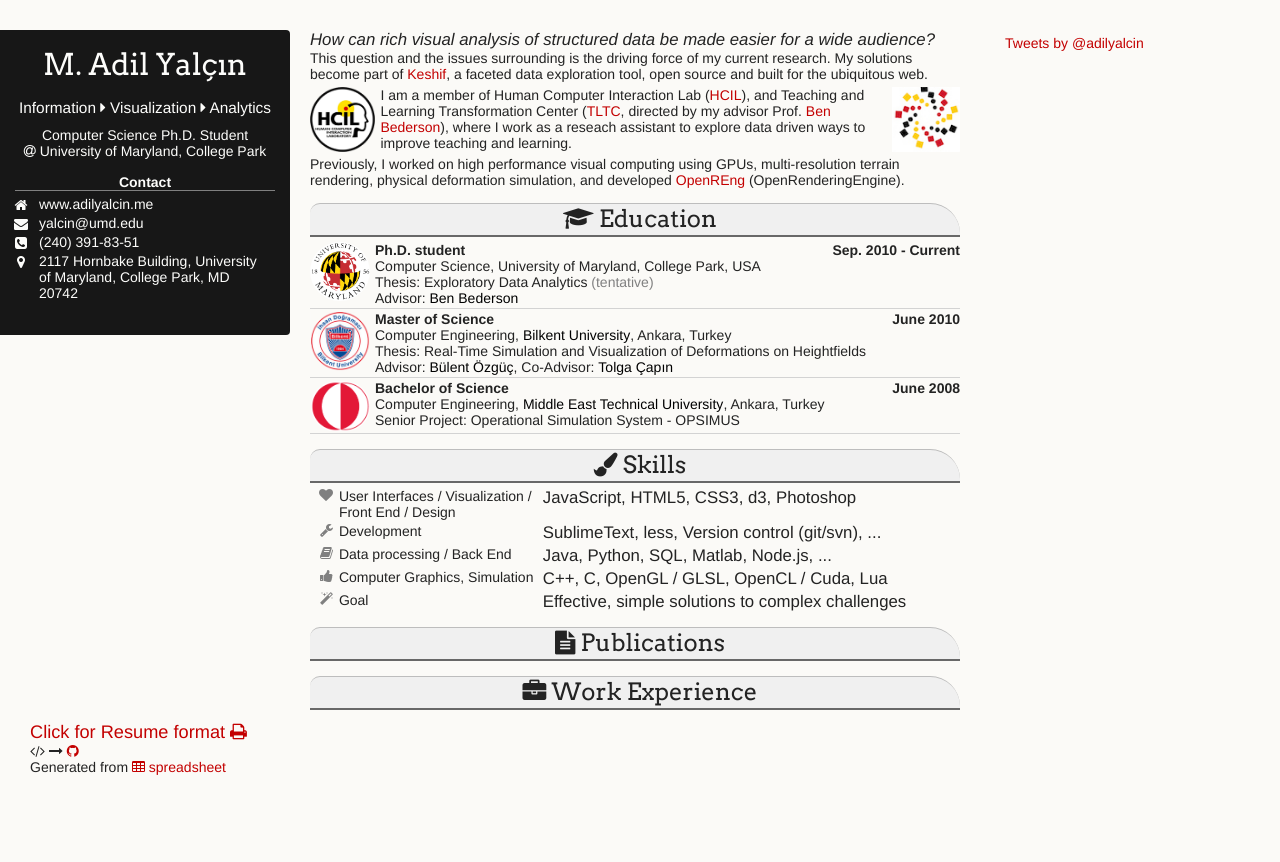
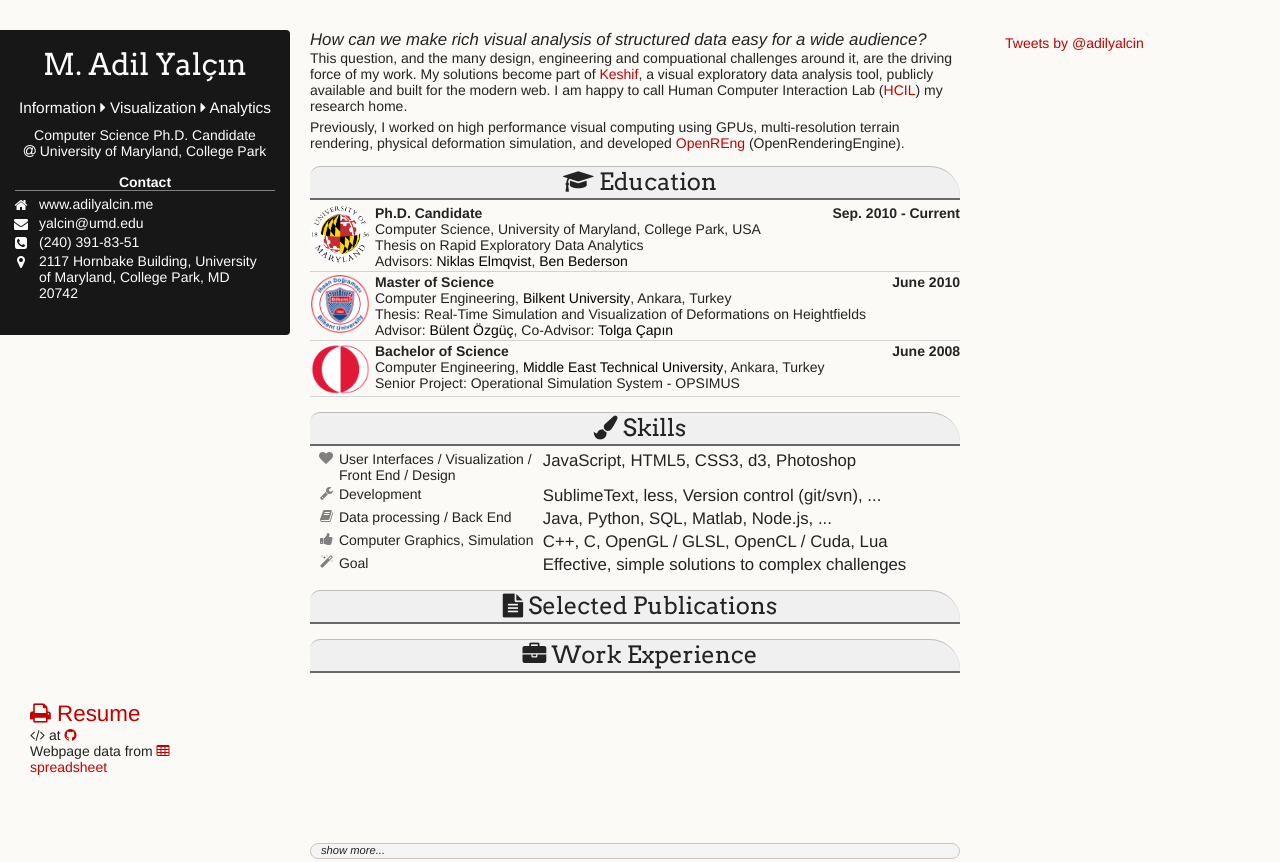
Before and after one commit to adilyalcin/adilyalcin.github.io, a plain HTML site: page index.html in a window 1280 px wide. Shown: the top 862 px of the page. Drawn offline with Linux system fonts and the light colour scheme; a script that the page names is missing.

Commit message:
Updates about my progress in Ph.D.

```diff
--- a/index.html
+++ b/index.html
@@ -202,7 +202,7 @@
       Information <i class='fa fa-caret-right'></i> Visualization <i class='fa fa-caret-right'></i> Analytics
       </span>
     <span class='tagline'>
-      Computer Science Ph.D. Student<br>
+      Computer Science Ph.D. Candidate<br>
       <span class='fa fa-at'></span> University of Maryland, College Park
       </span>
 
@@ -305,16 +305,18 @@
   <i class='fa fa-smile-o'></i> Hi<span style='font-style:italic'>!</span></h3>-->
 
 <p>
-<span class='myQuestion'>How can <b>rich visual analysis<b> of </b>structured data</b> be made <b>easier<b> for a <b>wide audience</b>?</span> This question and the issues surrounding is the driving force of my current research. My solutions become part of <a href="http://www.keshif.me" target="_blank">Keshif</a>,
-a faceted data exploration tool, open source and built for the ubiquitous web.</p>
+<span class='myQuestion'>How can we make rich visual analysis of structured data easy for a wide audience?</span><br>
+This question, and the many design, engineering and compuational challenges around it, are the driving force of my work.
+My solutions become part of <a href="http://www.keshif.me" target="_blank">Keshif</a>,
+a visual exploratory data analysis tool, publicly available and built for the modern web.
+I am happy to call Human Computer Interaction Lab (<a href="http://www.cs.umd.edu/hcil" target='_blank'>HCIL</a>) my research home.
+</p>
 
 <p>
-<a href="http://www.cs.umd.edu/hcil/" target="_blank" class='affil_image'>
-  <img src="./images/hcil.png" alt="" class="sidebar_img" style="float:left; margin-right: 5px;"></a>
-<a href="http://www.tltc.umd.edu" target="_blank" class='affil_image'>
-  <img src="./images/tltc_logo.jpg" alt="" class="sidebar_img" style="float:right;"></a>
-I am a member of Human Computer Interaction Lab (<a href="http://www.cs.umd.edu/hcil" target='_blank'>HCIL</a>), and Teaching and Learning Transformation Center (<a href="http://www.tltc.umd.edu" target='_blank'>TLTC</a>, directed by my advisor Prof. <a href="http://www.cs.umd.edu/~bederson" target='_blank'>Ben Bederson</a>), where I work as a reseach assistant to explore data driven ways to improve teaching and learning.</p>
-
+<!--<a href="http://www.cs.umd.edu/hcil/" target="_blank" class='affil_image'>
+  <img src="./images/hcil.png" alt="" class="sidebar_img" style="float:right; margin-left: 5px;"></a>
+<!--<a href="http://www.tltc.umd.edu" target="_blank" class='affil_image'>
+  <img src="./images/tltc_logo.jpg" alt="" class="sidebar_img" style="float:right;"></a>-->
 <p>Previously, I worked on high performance visual computing using GPUs, multi-resolution terrain rendering, physical deformation simulation, and developed <a href="http://sourceforge.net/projects/openreng/" target='_blank'>OpenREng</a> (OpenRenderingEngine).</p>
 
 </span>
@@ -329,10 +331,10 @@
   <span class='edu-item'>
     <a href="http://www.umd.edu/" target="_blank">
       <img src="./images/umd.gif" alt="" class="edu-img" style="border-radius:70px;"></a>
-    <span style="font-weight:700;">Ph.D. student</span><span class='edu-time'>Sep. 2010 - Current</span><br>
+    <span style="font-weight:700;">Ph.D. Candidate</span><span class='edu-time'>Sep. 2010 - Current</span><br>
   Computer Science, University of Maryland, College Park, USA<br>
-  Thesis: Exploratory Data Analytics <span style='color:gray'>(tentative)</span> <br>
-  Advisor: <a href="http://www.cs.umd.edu/~bederson/" target="_blank">Ben Bederson</a></span>
+  Thesis on Rapid Exploratory Data Analytics<br>
+  Advisors: <a href="https://sites.umiacs.umd.edu/elm/" target='_blank'>Niklas Elmqvist</a>, <a href="http://www.cs.umd.edu/~bederson/" target="_blank">Ben Bederson</a></span>
 
   <span class='edu-item'>
     <a href="http://www.bilkent.edu.tr/" target="_blank">
@@ -388,7 +390,7 @@
 
 <span>
   <h3 class="myHeader"><a name="section_publications" class="anchor" href="#section_publications"></a>
-    <i class='fa fa-file-text'></i> Publications</h3>
+    <i class='fa fa-file-text'></i> Selected Publications</h3>
     <!-- <a href="http://scholar.google.com/citations?user=KSDzKvIAAAAJ" target="_blank">Google Scholar</a>-->
     <div id="publicationList"></div>
   </span>
@@ -439,11 +441,11 @@
 
       </section>
       <footer class="no-print">
-        <a href="javascript:window.print()" style='font-size: 1.3em'>Click for Resume format <span class='fa fa-print'></span></a></br>
+        <a href="javascript:window.print()" style='font-size: 1.6em'><span class='fa fa-print'></span> Resume</a></br>
 
-        <small><span class='fa fa-code'></span> <span class='fa fa-long-arrow-right'></span> <a href="http://github.com/adilyalcin/adilyalcin.github.io"><span class='fa fa-github'></span></a><br>
+        <small><span class='fa fa-code'></span> at <a href="http://github.com/adilyalcin/adilyalcin.github.io"><span class='fa fa-github'></span></a><br>
 
-        Generated from
+        Webpage data from
         <a target='_blank' href="https://docs.google.com/spreadsheets/d/14sWz_REIk9CDud9yhbMiAb3Anz_8e5SgO_97CqYOxCc/edit#gid=707691410"><span class='fa fa-table'></span> spreadsheet</a>
         </small>
       </footer>
```
Also changed, not shown: 2 other files.
